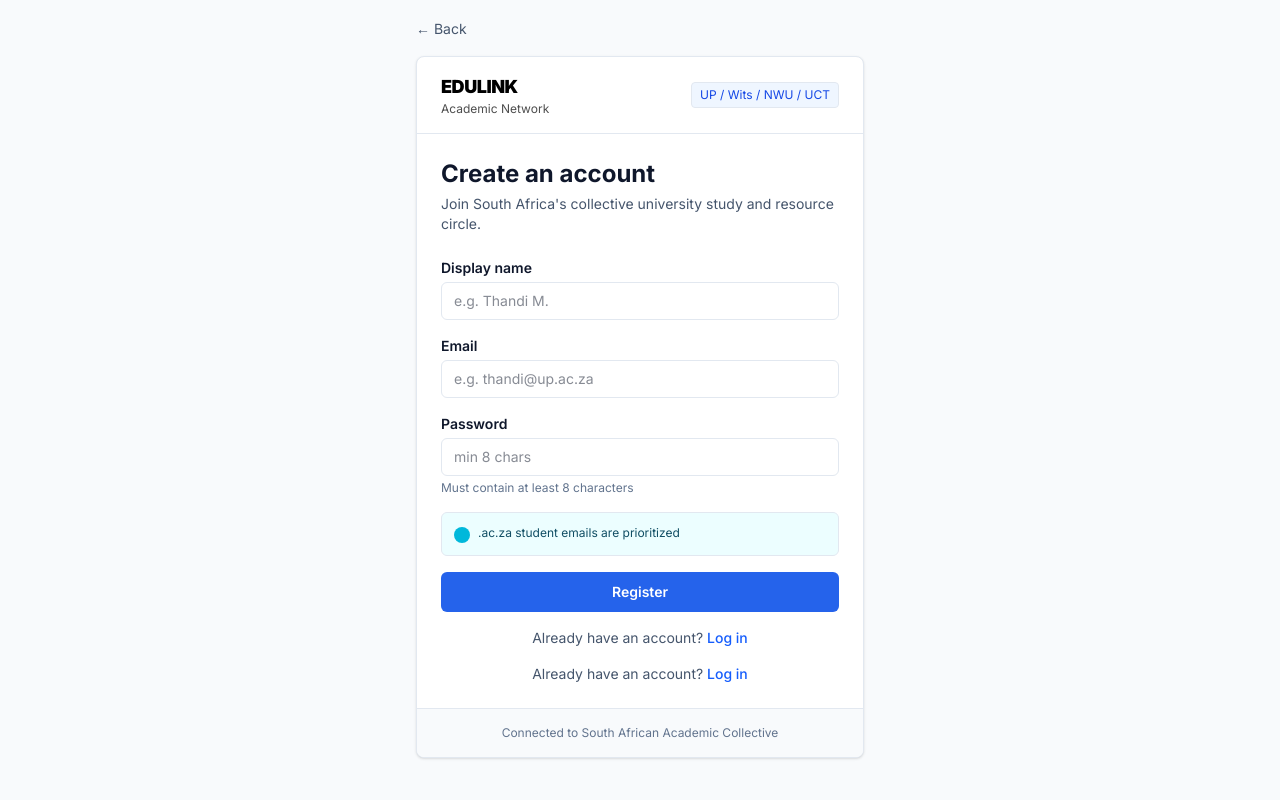
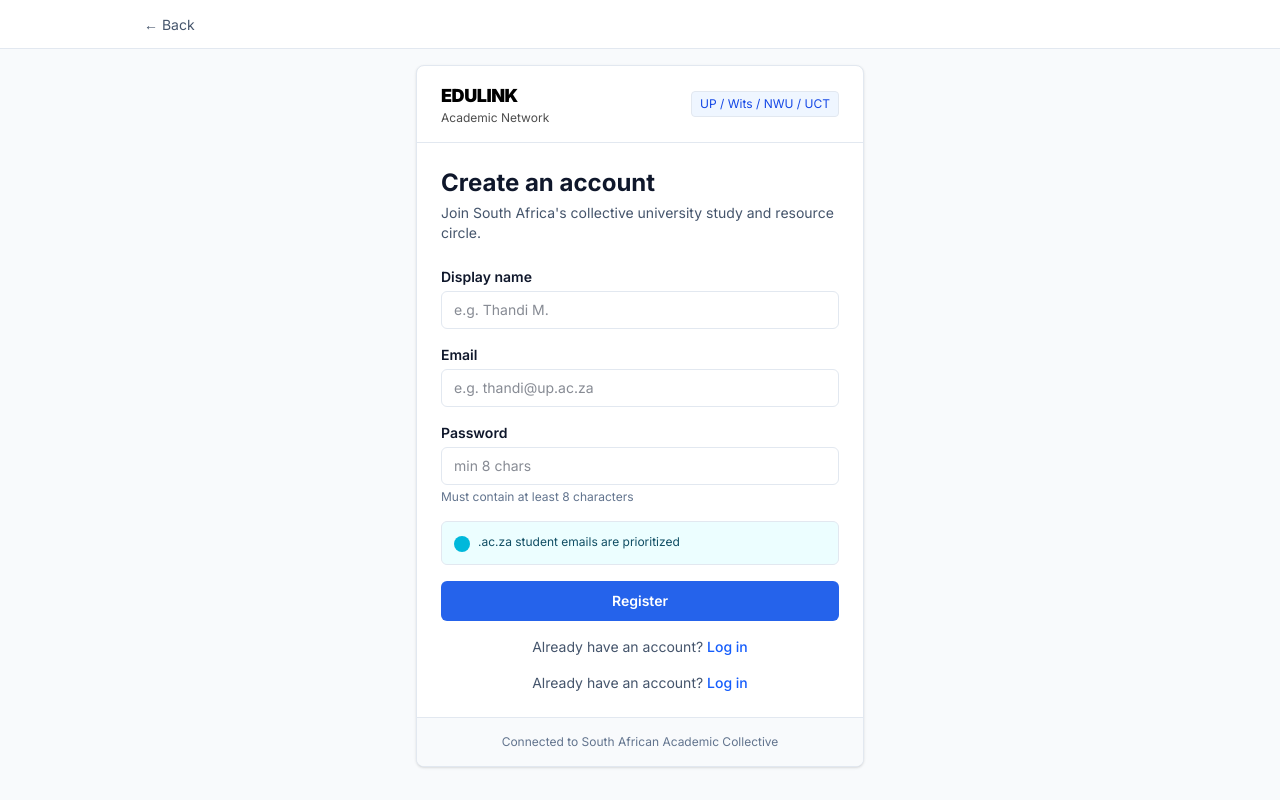
Before and after one commit to ThamiRoneo/EduLink, a Next.js app in the folder web/: page /register in a window 1280 px wide. Built offline with nearby package versions, Linux system fonts and the light colour scheme; no server answers.

Commit message:
Move auth back button to page header

```diff
--- a/web/src/app/(auth)/login/page.tsx
+++ b/web/src/app/(auth)/login/page.tsx
@@ -3,11 +3,13 @@
 
 export default function LoginPage() {
   return (
-    <div className="min-h-screen bg-slate-50 p-4">
-      <div className="w-full max-w-md mx-auto mb-4">
-        <Link href="/" className="text-sm text-slate-600 hover:text-slate-900">← Back</Link>
-      </div>
-      <div className="flex items-center justify-center">
+    <div className="min-h-screen bg-slate-50">
+      <header className="border-b border-slate-200 bg-white">
+        <div className="max-w-5xl mx-auto px-4 py-3">
+          <Link href="/" className="text-sm text-slate-600 hover:text-slate-900">← Back</Link>
+        </div>
+      </header>
+      <div className="p-4 flex items-center justify-center">
         <div className="w-full max-w-md">
           <div className="bg-white border border-slate-200 rounded-lg shadow-sm overflow-hidden">
             <div className="px-4 sm:px-6 py-4 border-b border-slate-200 flex items-center justify-between">
--- a/web/src/app/(auth)/register/page.tsx
+++ b/web/src/app/(auth)/register/page.tsx
@@ -5,11 +5,13 @@
 
 export default function RegisterPage() {
   return (
-    <div className="min-h-screen bg-slate-50 p-4">
-      <div className="w-full max-w-md mx-auto mb-4">
-        <Link href="/" className="text-sm text-slate-600 hover:text-slate-900">← Back</Link>
-      </div>
-      <div className="flex items-center justify-center">
+    <div className="min-h-screen bg-slate-50">
+      <header className="border-b border-slate-200 bg-white">
+        <div className="max-w-5xl mx-auto px-4 py-3">
+          <Link href="/" className="text-sm text-slate-600 hover:text-slate-900">← Back</Link>
+        </div>
+      </header>
+      <div className="p-4 flex items-center justify-center">
         <div className="w-full max-w-md">
           <div className="bg-white border border-slate-200 rounded-lg shadow-sm overflow-hidden">
             <div className="px-4 sm:px-6 py-4 border-b border-slate-200 flex items-center justify-between">
```
